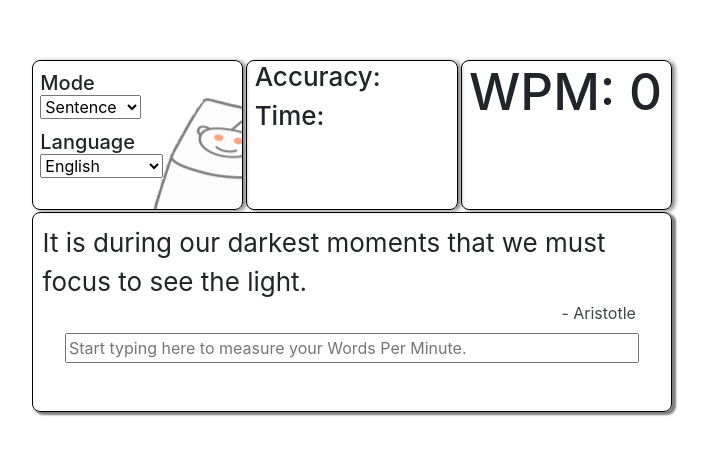
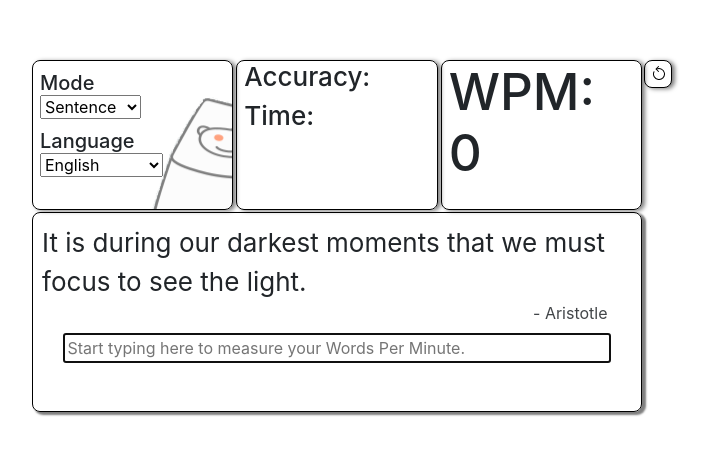
Before and after one commit to BoxedFruits/typing-app-react, a React (Create React App) app: page / in a window 1280 px wide. Shown: the top 454 px of the page, without its empty margins (288-997 px from the left). Built offline with nearby package versions, Linux system fonts and the light colour scheme.

Commit message:
Reset button and refactored way to detect repeated prompts

```diff
--- a/src/App.css
+++ b/src/App.css
@@ -109,6 +109,16 @@ select#modeSelect {
   opacity: 0.85;
 }
 
+#resetButton {
+  background-color: white;
+  border-radius: 8px;
+  box-shadow: 3px 1px 4px rgba(0, 0, 0, 0.5);
+  border: 1.45px solid black;
+  margin-bottom: 2px;
+  margin-left: 2px;
+  float: right;
+}
+
 #myInput {
   margin-left: 5%;
   margin-right: 2.5%;
--- a/src/App.js
+++ b/src/App.js
@@ -22,8 +22,7 @@ class App extends Component {
   };
 
   generatePrompt = () => {
-    let mode; //This is just a quick fix. Copying the array wastes space but this will reduce lines of code.
-    console.log(this.state.mode);
+    let mode;
     if (this.state.mode === "sentence") {
       mode = sentencePrompts;
     } else if (this.state.mode === "paragraph") {
@@ -37,14 +36,26 @@ class App extends Component {
     var randIndex = Math.floor(Math.random() * (max - min)) + min;
 
     this.setState({ prompt: mode[language][randIndex] });
+    document.getElementById("myInput").focus();
+    console.log(mode[language][randIndex]); // Prompts will repeaet
   };
 
   handleMode = (mode) => {
     this.setState({ mode }, () => {
       this.generatePrompt();
-      console.log(mode + " <-- mode", this.state.mode);
+      //console.log(mode + " <-- mode", this.state.mode);
     });
   };
+
+  componentDidUpdate(prevProps, prevState) {
+    if (this.state.prompt[0] === prevState.prompt[0]) {
+      // Edge case where if the prev and current prompt are the same, it will not reset the state
+      console.log("repeated a prompt");
+      console.log(this.state.prompt[0], " ", prevState.prompt[0]);
+      this.generatePrompt();
+    }
+  }
+
   componentDidMount() {
     this.generatePrompt();
     console.log(this.state.prompt);
@@ -53,6 +64,32 @@ class App extends Component {
   render() {
     return (
       <div className="App">
+        {
+          (document.onkeydown = function (evt) {
+            evt = evt || window.event;
+            if (evt.keyCode == 27) {
+              this.generatePrompt();
+              console.log("generate new prompt");
+            }
+          })
+        }
+        <button id="resetButton" onClick={this.generatePrompt}>
+          <svg
+            width="14px"
+            height="14px"
+            viewBox="0 0 14 14"
+            style={{ verticalAlign: "revert" }}
+          >
+            <path
+              fill-rule="evenodd"
+              d="M12.83 6.706a5 5 0 0 0-7.103-3.16.5.5 0 1 1-.454-.892A6 6 0 1 1 2.545 5.5a.5.5 0 1 1 .91.417 5 5 0 1 0 9.375.789z"
+            />
+            <path
+              fill-rule="evenodd"
+              d="M7.854.146a.5.5 0 0 0-.708 0l-2.5 2.5a.5.5 0 0 0 0 .708l2.5 2.5a.5.5 0 1 0 .708-.708L5.707 3 7.854.854a.5.5 0 0 0 0-.708z"
+            />
+          </svg>
+        </button>
         <div className="grid-container">
           <div className="grid-item grid-item-1">
             <div id="modeLanguage">
--- a/src/components/inputChecker.jsx
+++ b/src/components/inputChecker.jsx
@@ -28,12 +28,19 @@ class InputChecker extends Component {
       let stringPos = this.state.stringPos + 1;
       let typedPos = this.state.typedPos + 1;
       let keystrokes = this.state.keystrokes + 1;
-      this.setState({
-        stringPos,
-        typedPos,
-        keystrokes,
-        wrongPos: null,
-      });
+      this.setState(
+        {
+          stringPos,
+          typedPos,
+          keystrokes,
+          wrongPos: null,
+        },
+        () => {
+          if (this.state.stringPos === this.props.prompt[0].length) {
+            this.completedPrompt();
+          }
+        }
+      );
     } else if (event.target.value.length < this.state.typedPos) {
       //Handles backspacing
       let stringPos = this.state.stringPos - 1;
@@ -44,32 +51,6 @@ class InputChecker extends Component {
         typedPos,
         wrongPos: null,
       });
-    } else if (this.state.stringPos === this.props.prompt[0].length) {
-      //----------------------- The prompt is completed. Calculating the WPM and such. Resetting state -------------------------------------//
-      // console.log("Completed the prompt. Bring new prompt and calculate WPM");
-      // console.log(this.props.prompt[0].length, " ", this.state.keystrokes);
-
-      /* Calculating accuracy here because things get messy when passing the prompt as a prop to TimeComponent. The state and props
-         update while the calculation is being made in the component. This also helps cut down on how many props has to be passed down
-         to the time component */
-      let lastPrompt = this.state.stringPos !== 0 ? this.props.prompt[0] : "";
-      let acc =
-        ((lastPrompt.length / this.state.keystrokes) * 100).toFixed(0) + "%";
-      let timeTaken = new Date().getTime() - this.state.timeStarted;
-
-      this.setState({
-        stringPos: 0,
-        typedPos: 0,
-        keystrokes: 0,
-        getWPM: true,
-        getTime: true,
-        getAcc: true,
-        acc,
-        lastPrompt,
-        timeTaken,
-        wrongPos: null,
-      });
-      this.props.onFinishedPrompt();
     } else {
       //Handles wrong input
       let wrongPos =
@@ -103,6 +84,28 @@ class InputChecker extends Component {
     }
   };
 
+  completedPrompt() {
+    let lastPrompt = this.state.stringPos !== 0 ? this.props.prompt[0] : "";
+    let acc =
+      ((lastPrompt.length / this.state.keystrokes) * 100).toFixed(0) + "%";
+    let timeTaken = new Date().getTime() - this.state.timeStarted;
+
+    this.setState({
+      stringPos: 0,
+      typedPos: 0,
+      keystrokes: 0,
+      getWPM: true,
+      getTime: true,
+      getAcc: true,
+      typed: "",
+      acc,
+      lastPrompt,
+      timeTaken,
+      wrongPos: null,
+    });
+    this.props.onFinishedPrompt();
+  }
+
   initTextColor() {
     return this.state.stringPos === 0 ? "text-dark" : "text-success";
   }
@@ -118,7 +121,7 @@ class InputChecker extends Component {
 
   handleGetAcc = () => {
     this.setState({ getAcc: false, keystrokes: 0 });
-    console.log("here2!!!!!!!!!!!");
+    //console.log("here2!!!!!!!!!!!");
   };
 
   componentDidUpdate(prevProps, prevState, snapshot) {
@@ -135,15 +138,16 @@ class InputChecker extends Component {
         wrongPos: null,
       });
     }
-    if (this.props.prompt[0] === this.state.lastPrompt) {
-      // Edge case where if the prev and current prompt are the same, it will not reset the state
-      this.props.onFinishedPrompt();
-    }
+    // if (this.props.prompt[0] === this.state.lastPrompt) {
+    //   console.log("SAME PROMPT");
+    //   // Edge case where if the prev and current prompt are the same, it will not reset the state
+    //   this.props.onFinishedPrompt();
+    // }
   }
+
   render() {
-    //console.log("Input checker rendered");
     const { stringPos, wrongPos, typed } = this.state;
-    console.log(this.state.getAcc);
+    //console.log(this.state.getAcc);
     return (
       <React.Fragment>
         <div className="grid-item grid-item-2">
@@ -185,6 +189,7 @@ class InputChecker extends Component {
           <div id="author">- {this.props.prompt[1]}</div>
           <input
             id="myInput"
+            autoFocus
             type="text"
             name="typed"
             placeholder="Start typing here to measure your Words Per Minute."
--- a/src/prompts/paragraphPrompts.json
+++ b/src/prompts/paragraphPrompts.json
@@ -5,7 +5,7 @@
       "Rob Siltanen"
     ],
     [
-      "Only once in your life, I truly believe, you find someone who can completely turn your world around. You tell them things that you’ve never shared with another soul and they absorb everything you say and actually want to hear more. You share hopes for the future, dreams that will never come true, goals that were never achieved and the many disappointments life has thrown at you.",
+      "Only once in your life, I truly believe, you find someone who can completely turn your world around. You tell them things that you've never shared with another soul and they absorb everything you say and actually want to hear more. You share hopes for the future, dreams that will never come true, goals that were never achieved and the many disappointments life has thrown at you.",
       "Bob Marley"
     ],
     [
```
Also changed, not shown: public/resetIcon.jpg (added).
